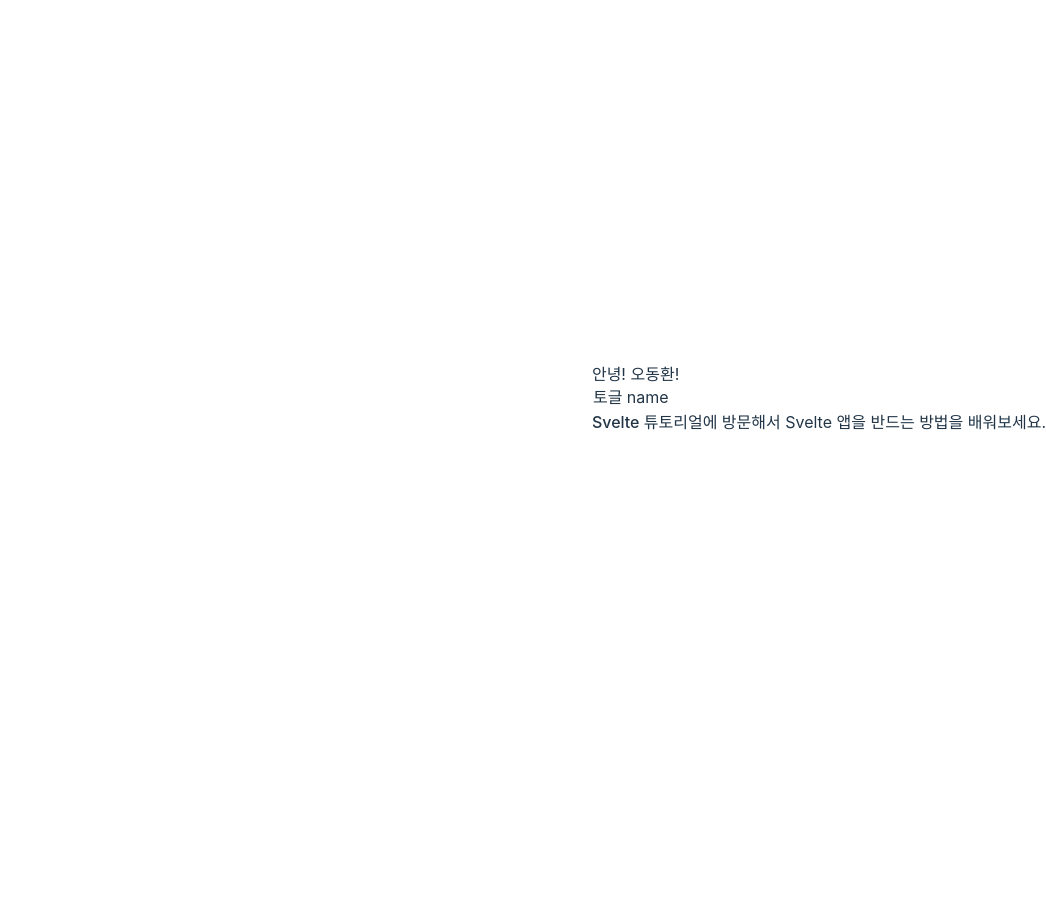
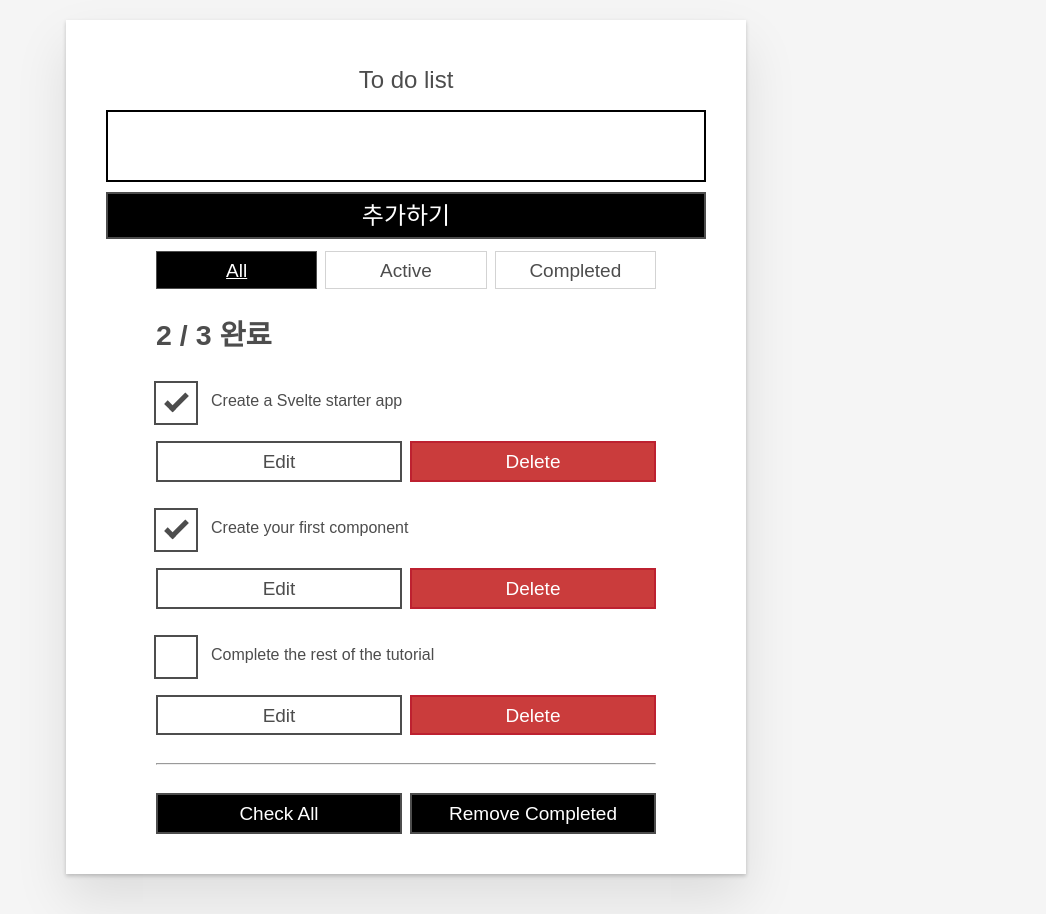
Before and after one commit to Devist/yarn-workspace, a Svelte app in the folder packages/web/todo-svelte/: page / in a window 1280 px wide. Shown: the whole page, without its empty margins (234-1280 px from the left). Before the commit the page ends 800 px from the top, so only its background shows below. Built offline with nearby package versions, Linux system fonts and the light colour scheme.

Commit message:
feat: Implements Todo App
@see https://developer.mozilla.org/en-US/docs/Learn/Tools_and_testing/Client-side_JavaScript_frameworks/Svelte_variables_props

```diff
--- a/packages/web/todo-svelte/index.html
+++ b/packages/web/todo-svelte/index.html
@@ -4,7 +4,7 @@
     <meta charset="UTF-8" />
     <link rel="icon" type="image/svg+xml" href="/vite.svg" />
     <meta name="viewport" content="width=device-width, initial-scale=1.0" />
-    <title>Vite + Svelte + TS</title>
+    <title>Svelte to-do list</title>
   </head>
   <body>
     <div id="app"></div>
--- a/packages/web/todo-svelte/src/App.svelte
+++ b/packages/web/todo-svelte/src/App.svelte
@@ -1,26 +1,11 @@
 <script>
-  export let name;
+  import Todos from "./components/Todos.svelte";
 
-  function toggleName() {
-    if (name === "world") {
-      name = "svelte";
-    } else {
-      name = "world";
-    }
-  }
+  let todos = [
+    { id: 1, name: "Create a Svelte starter app", completed: true },
+    { id: 2, name: "Create your first component", completed: true },
+    { id: 3, name: "Complete the rest of the tutorial", completed: false },
+  ];
 </script>
 
-<main>
-  <h1>안녕! {name}!</h1>
-  <button on:click={toggleName}>토글 name</button>
-  <p>
-    <a href="https://svelte.dev/tutorial">Svelte 튜토리얼</a>에 방문해서 Svelte
-    앱을 반드는 방법을 배워보세요.
-  </p>
-</main>
-
-<style global lang="postcss">
-  @tailwind base;
-  @tailwind components;
-  @tailwind utilities;
-</style>
+<Todos {todos} />
--- a/packages/web/todo-svelte/src/app.css
+++ b/packages/web/todo-svelte/src/app.css
@@ -1,80 +1,298 @@
-:root {
-  font-family: Inter, system-ui, Avenir, Helvetica, Arial, sans-serif;
-  line-height: 1.5;
-  font-weight: 400;
+/* RESETS */
+*,
+*::before,
+*::after {
+  box-sizing: border-box;
+}
+*:focus {
+  outline: 3px dashed #228bec;
+  outline-offset: 0;
+}
+html {
+  font: 62.5% / 1.15 sans-serif;
+}
+h1,
+h2 {
+  margin-bottom: 0;
+}
+ul {
+  list-style: none;
+  padding: 0;
+}
+button {
+  border: none;
+  margin: 0;
+  padding: 0;
+  width: auto;
+  overflow: visible;
+  background: transparent;
+  color: inherit;
+  font: inherit;
+  line-height: normal;
+  -webkit-font-smoothing: inherit;
+  -moz-osx-font-smoothing: inherit;
+  appearance: none;
+}
+button::-moz-focus-inner {
+  border: 0;
+}
+button,
+input,
+optgroup,
+select,
+textarea {
+  font-family: inherit;
+  font-size: 100%;
+  line-height: 1.15;
+  margin: 0;
+}
+button,
+input {
+  overflow: visible;
+}
+input[type="text"] {
+  border-radius: 0;
+}
+body {
+  width: 100%;
+  max-width: 68rem;
+  margin: 0 auto;
+  font: 1.6rem/1.25 Arial, sans-serif;
+  background-color: #f5f5f5;
+  color: #4d4d4d;
+}
+@media screen and (min-width: 620px) {
+  body {
+    font-size: 1.9rem;
+    line-height: 1.31579;
+  }
+}
+/*END RESETS*/
 
-  color-scheme: light dark;
-  color: rgba(255, 255, 255, 0.87);
-  background-color: #242424;
-
-  font-synthesis: none;
-  text-rendering: optimizeLegibility;
-  -webkit-font-smoothing: antialiased;
-  -moz-osx-font-smoothing: grayscale;
-  -webkit-text-size-adjust: 100%;
+/* GLOBAL STYLES */
+.form-group > input[type="text"] {
+  display: inline-block;
+  margin-top: 0.4rem;
 }
-
-a {
-  font-weight: 500;
-  color: #646cff;
-  text-decoration: inherit;
+.btn {
+  padding: 0.8rem 1rem 0.7rem;
+  border: 0.2rem solid #4d4d4d;
+  cursor: pointer;
+  text-transform: capitalize;
 }
-a:hover {
-  color: #535bf2;
+.btn.toggle-btn {
+  border-width: 1px;
+  border-color: #d3d3d3;
 }
-
-body {
+.btn.toggle-btn[aria-pressed="true"] {
+  text-decoration: underline;
+  border-color: #4d4d4d;
+}
+.btn__danger {
+  color: #fff;
+  background-color: #ca3c3c;
+  border-color: #bd2130;
+}
+.btn__filter {
+  border-color: lightgrey;
+}
+.btn__primary {
+  color: #fff;
+  background-color: #000;
+}
+.btn__primary:disabled {
+  color: darkgrey;
+  background-color: #565656;
+}
+.btn-group {
+  display: flex;
+  justify-content: space-between;
+}
+.btn-group > * {
+  flex: 1 1 49%;
+}
+.btn-group > * + * {
+  margin-left: 0.8rem;
+}
+.label-wrapper {
   margin: 0;
-  display: flex;
-  place-items: center;
-  min-width: 320px;
-  min-height: 100vh;
-}
-
-h1 {
-  font-size: 3.2em;
-  line-height: 1.1;
-}
-
-.card {
-  padding: 2em;
-}
-
-#app {
-  max-width: 1280px;
-  margin: 0 auto;
-  padding: 2rem;
+  flex: 0 0 100%;
   text-align: center;
 }
-
-button {
-  border-radius: 8px;
-  border: 1px solid transparent;
-  padding: 0.6em 1.2em;
-  font-size: 1em;
-  font-weight: 500;
-  font-family: inherit;
-  background-color: #1a1a1a;
-  cursor: pointer;
-  transition: border-color 0.25s;
+.visually-hidden {
+  position: absolute !important;
+  height: 1px;
+  width: 1px;
+  overflow: hidden;
+  clip: rect(1px 1px 1px 1px);
+  clip: rect(1px, 1px, 1px, 1px);
+  white-space: nowrap;
 }
-button:hover {
-  border-color: #646cff;
+[class*="stack"] > * {
+  margin-top: 0;
+  margin-bottom: 0;
 }
-button:focus,
-button:focus-visible {
-  outline: 4px auto -webkit-focus-ring-color;
+.stack-small > * + * {
+  margin-top: 1.25rem;
 }
-
-@media (prefers-color-scheme: light) {
-  :root {
-    color: #213547;
-    background-color: #ffffff;
+.stack-large > * + * {
+  margin-top: 2.5rem;
+}
+@media screen and (min-width: 550px) {
+  .stack-small > * + * {
+    margin-top: 1.4rem;
   }
-  a:hover {
-    color: #747bff;
-  }
-  button {
-    background-color: #f9f9f9;
+  .stack-large > * + * {
+    margin-top: 2.8rem;
   }
 }
+.stack-exception {
+  margin-top: 1.2rem;
+}
+/* END GLOBAL STYLES */
+
+.todoapp {
+  background: #fff;
+  margin: 2rem 0 4rem 0;
+  padding: 1rem;
+  position: relative;
+  box-shadow: 0 2px 4px 0 rgba(0, 0, 0, 0.2), 0 2.5rem 5rem 0 rgba(0, 0, 0, 0.1);
+}
+@media screen and (min-width: 550px) {
+  .todoapp {
+    padding: 4rem;
+  }
+}
+.todoapp > * {
+  max-width: 50rem;
+  margin-left: auto;
+  margin-right: auto;
+}
+.todoapp > form {
+  max-width: 100%;
+}
+.todoapp > h1 {
+  display: block;
+  max-width: 100%;
+  text-align: center;
+  margin: 0;
+  margin-bottom: 1rem;
+}
+.label__lg {
+  line-height: 1.01567;
+  font-weight: 300;
+  padding: 0.8rem;
+  margin-bottom: 1rem;
+  text-align: center;
+}
+.input__lg {
+  padding: 2rem;
+  border: 2px solid #000;
+}
+.input__lg:focus {
+  border-color: #4d4d4d;
+  box-shadow: inset 0 0 0 2px;
+}
+[class*="__lg"] {
+  display: inline-block;
+  width: 100%;
+  font-size: 1.9rem;
+}
+[class*="__lg"]:not(:last-child) {
+  margin-bottom: 1rem;
+}
+@media screen and (min-width: 620px) {
+  [class*="__lg"] {
+    font-size: 2.4rem;
+  }
+}
+.filters {
+  width: 100%;
+  margin: unset auto;
+}
+/* Todo item styles */
+.todo {
+  display: flex;
+  flex-direction: row;
+  flex-wrap: wrap;
+}
+.todo > * {
+  flex: 0 0 100%;
+}
+.todo-text {
+  width: 100%;
+  min-height: 4.4rem;
+  padding: 0.4rem 0.8rem;
+  border: 2px solid #565656;
+}
+.todo-text:focus {
+  box-shadow: inset 0 0 0 2px;
+}
+/* CHECKBOX STYLES */
+.c-cb {
+  box-sizing: border-box;
+  font-family: Arial, sans-serif;
+  -webkit-font-smoothing: antialiased;
+  font-weight: 400;
+  font-size: 1.6rem;
+  line-height: 1.25;
+  display: block;
+  position: relative;
+  min-height: 44px;
+  padding-left: 40px;
+  clear: left;
+}
+.c-cb > label::before,
+.c-cb > input[type="checkbox"] {
+  box-sizing: border-box;
+  top: -2px;
+  left: -2px;
+  width: 44px;
+  height: 44px;
+}
+.c-cb > input[type="checkbox"] {
+  -webkit-font-smoothing: antialiased;
+  cursor: pointer;
+  position: absolute;
+  z-index: 1;
+  margin: 0;
+  opacity: 0;
+}
+.c-cb > label {
+  font-size: inherit;
+  font-family: inherit;
+  line-height: inherit;
+  display: inline-block;
+  margin-bottom: 0;
+  padding: 8px 15px 5px;
+  cursor: pointer;
+  touch-action: manipulation;
+}
+.c-cb > label::before {
+  content: "";
+  position: absolute;
+  border: 2px solid currentcolor;
+  background: transparent;
+}
+.c-cb > input[type="checkbox"]:focus + label::before {
+  border-width: 4px;
+  outline: 3px dashed #228bec;
+}
+.c-cb > label::after {
+  box-sizing: content-box;
+  content: "";
+  position: absolute;
+  top: 11px;
+  left: 9px;
+  width: 18px;
+  height: 7px;
+  transform: rotate(-45deg);
+  border: solid;
+  border-width: 0 0 5px 5px;
+  border-top-color: transparent;
+  opacity: 0;
+  background: transparent;
+}
+.c-cb > input[type="checkbox"]:checked + label::after {
+  opacity: 1;
+}
--- /dev/null
+++ b/packages/web/todo-svelte/src/components/Todos.svelte
@@ -0,0 +1,128 @@
+<script>
+  export let todos = [];
+
+  $: totalTodos = todos.length;
+  $: completedTodos = todos.filter((todo) => todo.completed).length;
+  $: newTodoId = totalTodos ? Math.max(...todos.map((t) => t.id)) + 1 : 1;
+
+  let newTodoName = "";
+
+  function addTodo() {
+    todos = [...todos, { id: newTodoId, name: newTodoName, completed: false }];
+
+    // todos.push({ id: 999, name: newTodoName, completed: false });
+    // todos = todos;
+
+    newTodoName = "";
+  }
+
+  function removeTodo(todo) {
+    todos = todos.filter((t) => t.id !== todo.id);
+  }
+
+  let filter = "all";
+  const filterTodos = (filter, todos) =>
+    filter === "active"
+      ? todos.filter((t) => !t.completed)
+      : filter === "completed"
+      ? todos.filter((t) => t.completed)
+      : todos;
+</script>
+
+<div class="todoapp stack-large">
+  <!-- NewTodo -->
+  <form on:submit|preventDefault={addTodo}>
+    <h2 class="label-wrapper">
+      <label for="todo-0" class="label__lg"> To do list </label>
+    </h2>
+    <input
+      bind:value={newTodoName}
+      type="text"
+      id="todo-0"
+      autocomplete="off"
+      class="input input__lg"
+    />
+    <button type="submit" disabled="" class="btn btn__primary btn__lg">
+      추가하기
+    </button>
+  </form>
+
+  <!-- Filter -->
+  <div class="filters btn-group stack-exception">
+    <button
+      class="btn toggle-btn"
+      class:btn__primary={filter === "all"}
+      aria-pressed={filter === "all"}
+      on:click={() => (filter = "all")}
+    >
+      <span class="visually-hidden">Show</span>
+      <span>All</span>
+      <span class="visually-hidden">tasks</span>
+    </button>
+    <button
+      class="btn toggle-btn"
+      class:btn__primary={filter === "active"}
+      aria-pressed={filter === "active"}
+      on:click={() => (filter = "active")}
+    >
+      <span class="visually-hidden">Show</span>
+      <span>Active</span>
+      <span class="visually-hidden">tasks</span>
+    </button>
+    <button
+      class="btn toggle-btn"
+      class:btn__primary={filter === "completed"}
+      aria-pressed={filter === "completed"}
+      on:click={() => (filter = "completed")}
+    >
+      <span class="visually-hidden">Show</span>
+      <span>Completed</span>
+      <span class="visually-hidden">tasks</span>
+    </button>
+  </div>
+
+  <!-- TodosStatus -->
+  <h2 id="list-heading">{completedTodos} / {totalTodos} 완료</h2>
+
+  <!-- Todos -->
+  <!-- To-dos -->
+  <ul role="list" class="todo-list stack-large" aria-labelledby="list-heading">
+    {#each filterTodos(filter, todos) as todo (todo.id)}
+      <li class="todo">
+        <div class="stack-small">
+          <div class="c-cb">
+            <input
+              type="checkbox"
+              id="todo-{todo.id}"
+              on:click={() => (todo.completed = !todo.completed)}
+              checked={todo.completed}
+            />
+            <label for="todo-{todo.id}" class="todo-label"> {todo.name} </label>
+          </div>
+          <div class="btn-group">
+            <button type="button" class="btn">
+              Edit <span class="visually-hidden">{todo.name}</span>
+            </button>
+            <button
+              type="button"
+              class="btn btn__danger"
+              on:click={() => removeTodo(todo)}
+            >
+              Delete <span class="visually-hidden">{todo.name}</span>
+            </button>
+          </div>
+        </div>
+      </li>
+    {:else}
+      <li>아직 아무것도 없습니다.</li>
+    {/each}
+  </ul>
+
+  <hr />
+
+  <!-- MoreActions -->
+  <div class="btn-group">
+    <button type="button" class="btn btn__primary">Check all</button>
+    <button type="button" class="btn btn__primary">Remove completed</button>
+  </div>
+</div>
--- a/packages/web/todo-svelte/src/main.ts
+++ b/packages/web/todo-svelte/src/main.ts
@@ -3,9 +3,6 @@
 
 const app = new App({
   target: document.body,
-  props: {
-    name: "오동환",
-  },
 });
 
 export default app;
```
